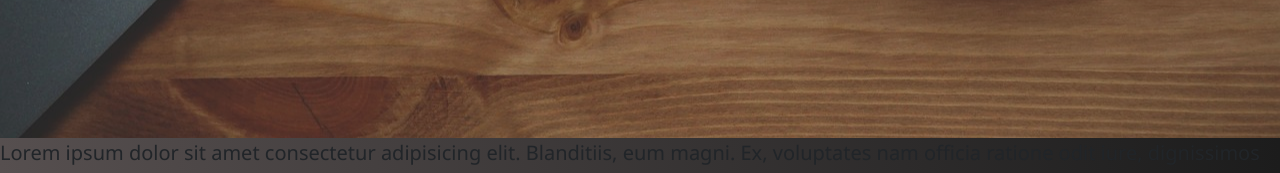
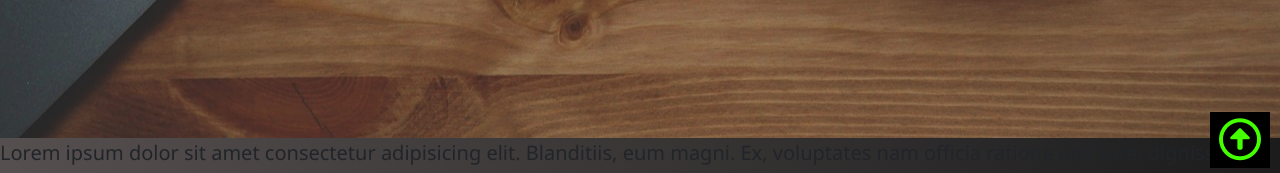
Before and after one commit to hamitmizrak/2025_Ecodation_Frontend2, a website built with Parcel: page index.html in a window 1280 px wide. Shown: the part 622-795 px from the top of the page. Built offline with nearby package versions, Linux system fonts and the light colour scheme; files whose address does not match are found by name.

Commit message:
backtotop

```diff
--- a/index.html
+++ b/index.html
@@ -91,6 +91,9 @@
         browser deneyiniz.
       </div>
     </noscript>
+
+    <!-- backtotop -->
+     <span id="back_top_span"></span>
 
     <!-- start code -->
 
@@ -421,7 +424,7 @@
     <!-- end Header -->
 
     <!-- start  Main -->
-    <p class="line-clamp4">
+    <p class="line-clamp">
       Lorem ipsum dolor sit amet consectetur adipisicing elit. Blanditiis, eum magni. Ex, voluptates
       nam officia ratione odit iure, dignissimos dicta voluptas possimus nulla quis sit! Odio
       perspiciatis delectus recusandae beatae? Animi voluptatum quisquam, repudiandae fugit
@@ -477,6 +480,7 @@
     <!-- start  Footer -->
     <!-- end  Footer -->
 
+    <a id="back_top_id" href="#back_top_span" ><i class="fa-regular fa-circle-up"></i></a>
     <!-- end code -->
 
     <!-- for bootstrap script -->
--- a/style.css
+++ b/style.css
@@ -414,13 +414,32 @@ i:hover {
 }
 
 /* ################################################################################ */
-/* ~~~~     ~~~~ */
+/* ~~~~  MAIN   ~~~~ */
 
 /* ################################################################################ */
-/* ~~~~     ~~~~ */
+/* ~~~~  FOOTER   ~~~~ */
 
 /* ################################################################################ */
-/* ~~~~     ~~~~ */
+/* ~~~~   BACK TO TOP  ~~~~ */
+#back_top_id i{
+  position:fixed;
+  right: 0;
+  bottom:0;
+  width: 3rem!important;
+  height: 2.8rem;
+  color:rgb(68, 255, 0);
+  background-color: #000;
+  font-size: 2.1rem;
+  margin-right: 0.5rem;
+  margin-bottom: 0.5rem;
+  transition: all 2s;
+  padding-top:0.3rem
+}
+
+#back_top_id i:hover{
+  color:#000;
+  background-color: rgb(68, 255, 0);
+}
 
 /* ################################################################################ */
 /* ~~~~     ~~~~ */
```
